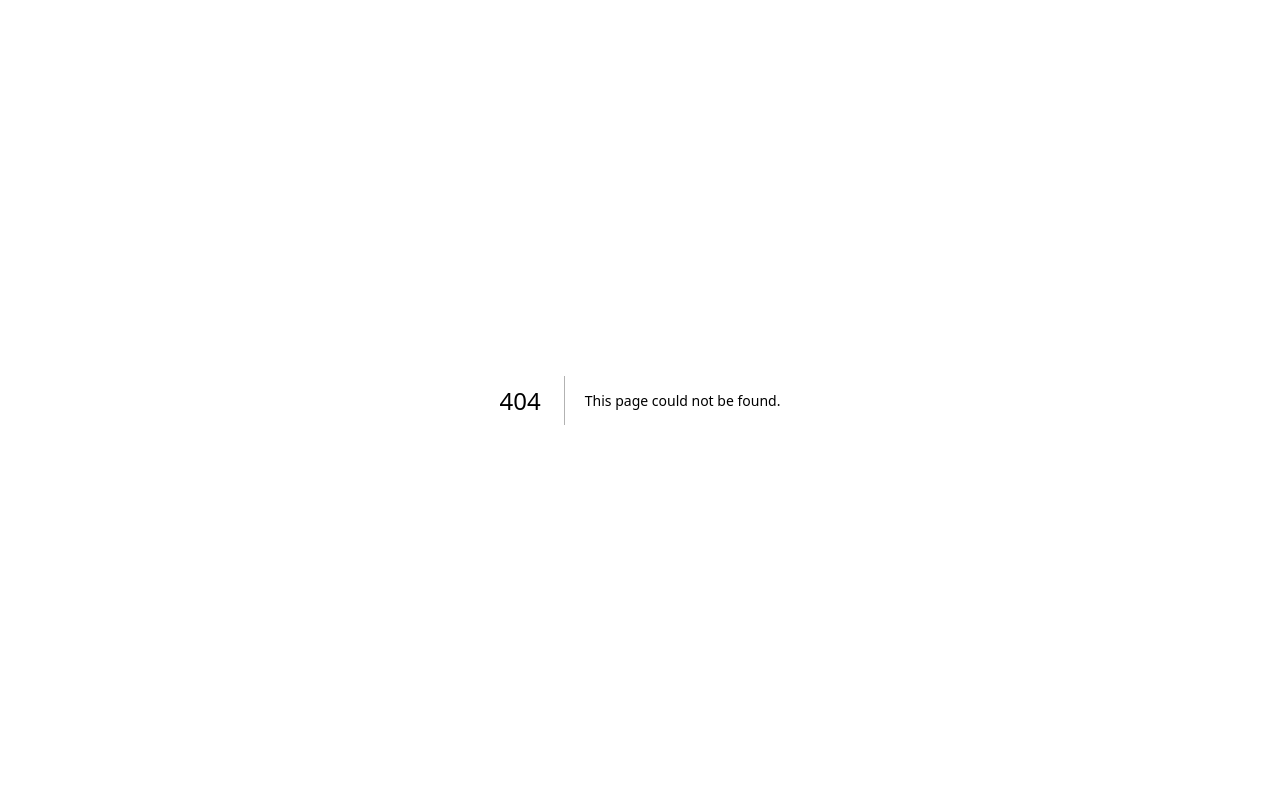
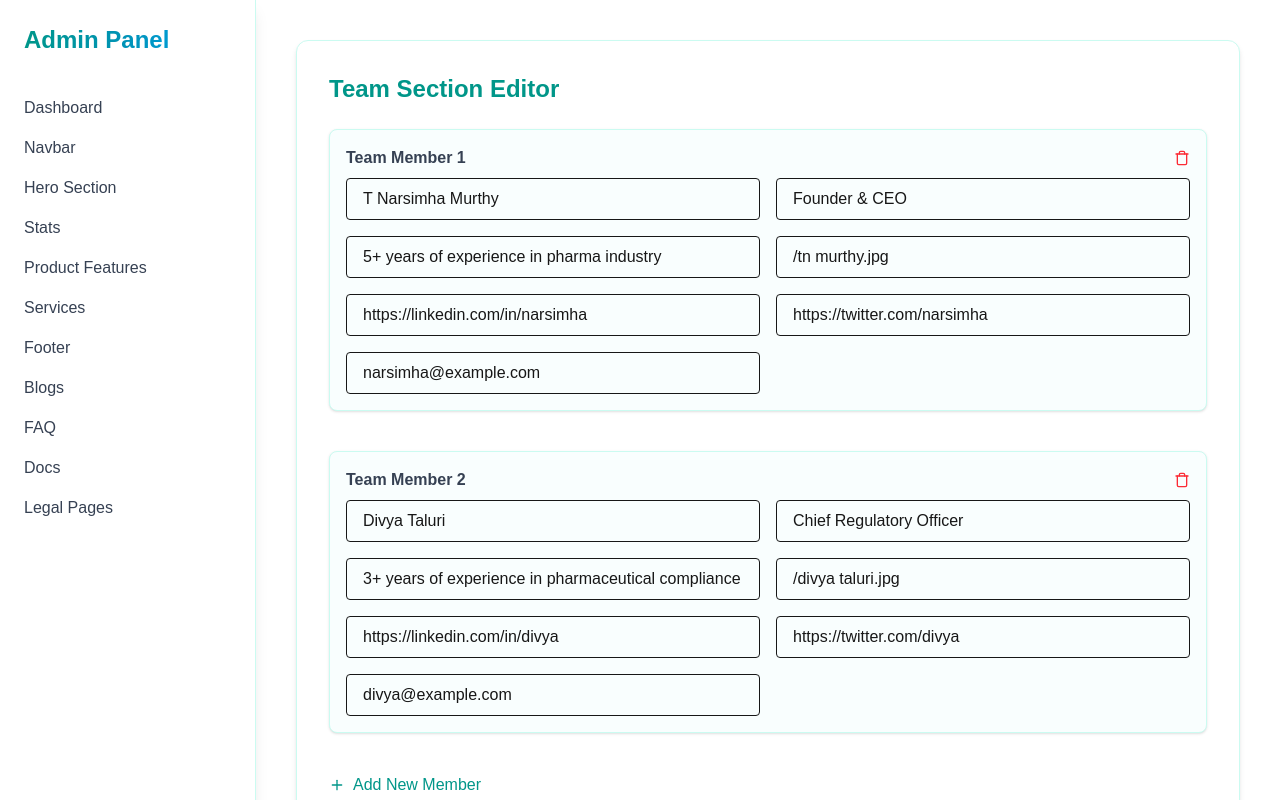
Before and after one commit to Narsimha1729/cmplai-adv, a Next.js app: page /admin/team in a window 1280 px wide. Before the commit this address had no page. Shown: the top 800 px of the page. Built offline with nearby package versions, Linux system fonts and the light colour scheme.

Commit message:
Finished

```diff
--- /dev/null
+++ b/app/admin/team/page.jsx
@@ -0,0 +1,148 @@
+'use client';
+
+import { useState } from 'react';
+import { Plus, Trash } from 'lucide-react';
+
+export default function TeamEditor() {
+  const [team, setTeam] = useState([
+    {
+      name: 'T Narsimha Murthy',
+      role: 'Founder & CEO',
+      experience: '5+ years of experience in pharma industry',
+      image: '/tn murthy.jpg',
+      linkedin: 'https://linkedin.com/in/narsimha',
+      twitter: 'https://twitter.com/narsimha',
+      email: 'narsimha@example.com',
+    },
+    {
+      name: 'Divya Taluri',
+      role: 'Chief Regulatory Officer',
+      experience: '3+ years of experience in pharmaceutical compliance and quality management',
+      image: '/divya taluri.jpg',
+      linkedin: 'https://linkedin.com/in/divya',
+      twitter: 'https://twitter.com/divya',
+      email: 'divya@example.com',
+    },
+  ]);
+
+  const handleChange = (index, field, value) => {
+    const updated = [...team];
+    updated[index][field] = value;
+    setTeam(updated);
+  };
+
+  const addMember = () => {
+    setTeam([
+      ...team,
+      {
+        name: '',
+        role: '',
+        experience: '',
+        image: '',
+        linkedin: '',
+        twitter: '',
+        email: '',
+      },
+    ]);
+  };
+
+  const removeMember = (index) => {
+    const updated = [...team];
+    updated.splice(index, 1);
+    setTeam(updated);
+  };
+
+  const handleSubmit = (e) => {
+    e.preventDefault();
+    console.log('Submitted Team Data:', team);
+    alert('Team data saved (demo only)');
+  };
+
+  return (
+    <div className="max-w-6xl mx-auto bg-white p-8 rounded-xl shadow-md border border-teal-100">
+      <h2 className="text-2xl font-bold text-teal-600 mb-6">Team Section Editor</h2>
+
+      <form onSubmit={handleSubmit} className="space-y-10">
+        {team.map((member, i) => (
+          <div key={i} className="p-4 border border-teal-100 rounded-lg shadow-sm space-y-4 bg-[#f9fefe]">
+            <div className="flex justify-between items-center mb-2">
+              <h3 className="font-semibold text-gray-700">Team Member {i + 1}</h3>
+              <button type="button" onClick={() => removeMember(i)}>
+                <Trash className="text-red-500 w-4 h-4" />
+              </button>
+            </div>
+
+            <div className="grid grid-cols-1 md:grid-cols-2 gap-4">
+              <input
+                type="text"
+                placeholder="Full Name"
+                value={member.name}
+                onChange={(e) => handleChange(i, 'name', e.target.value)}
+                className="w-full border px-4 py-2 rounded"
+              />
+              <input
+                type="text"
+                placeholder="Role"
+                value={member.role}
+                onChange={(e) => handleChange(i, 'role', e.target.value)}
+                className="w-full border px-4 py-2 rounded"
+              />
+              <input
+                type="text"
+                placeholder="Experience"
+                value={member.experience}
+                onChange={(e) => handleChange(i, 'experience', e.target.value)}
+                className="w-full border px-4 py-2 rounded"
+              />
+              <input
+                type="text"
+                placeholder="Image URL"
+                value={member.image}
+                onChange={(e) => handleChange(i, 'image', e.target.value)}
+                className="w-full border px-4 py-2 rounded"
+              />
+              <input
+                type="text"
+                placeholder="LinkedIn URL"
+                value={member.linkedin}
+                onChange={(e) => handleChange(i, 'linkedin', e.target.value)}
+                className="w-full border px-4 py-2 rounded"
+              />
+              <input
+                type="text"
+                placeholder="Twitter URL"
+                value={member.twitter}
+                onChange={(e) => handleChange(i, 'twitter', e.target.value)}
+                className="w-full border px-4 py-2 rounded"
+              />
+              <input
+                type="email"
+                placeholder="Email"
+                value={member.email}
+                onChange={(e) => handleChange(i, 'email', e.target.value)}
+                className="w-full border px-4 py-2 rounded"
+              />
+            </div>
+          </div>
+        ))}
+
+        <button
+          type="button"
+          onClick={addMember}
+          className="flex items-center gap-2 text-teal-600 hover:underline"
+        >
+          <Plus className="w-4 h-4" /> Add New Member
+        </button>
+
+        <div className="text-right">
+          <button
+            type="submit"
+            className="bg-gradient-to-r from-teal-500 to-cyan-600 text-white px-6 py-3 font-semibold rounded-md hover:opacity-90"
+          >
+            Save Team Section
+          </button>
+        </div>
+      </form>
+    </div>
+  );
+}
```
